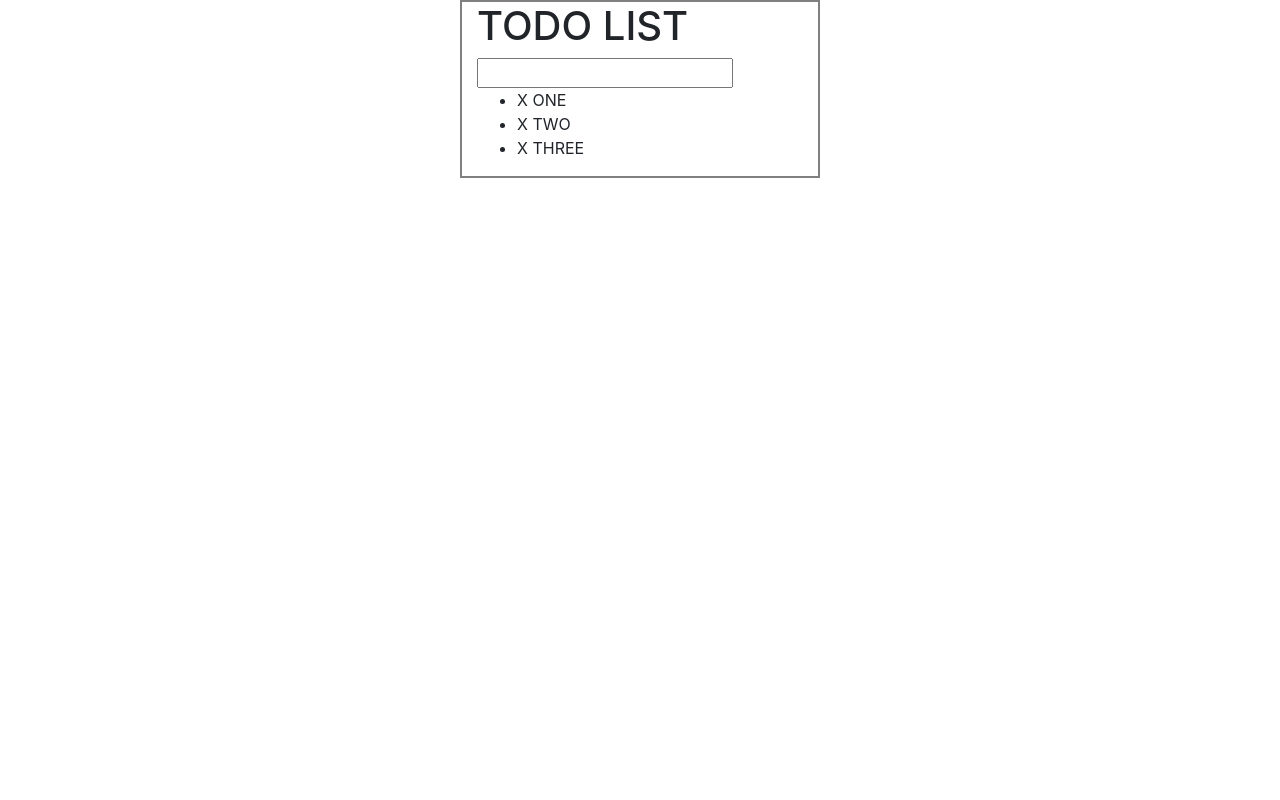
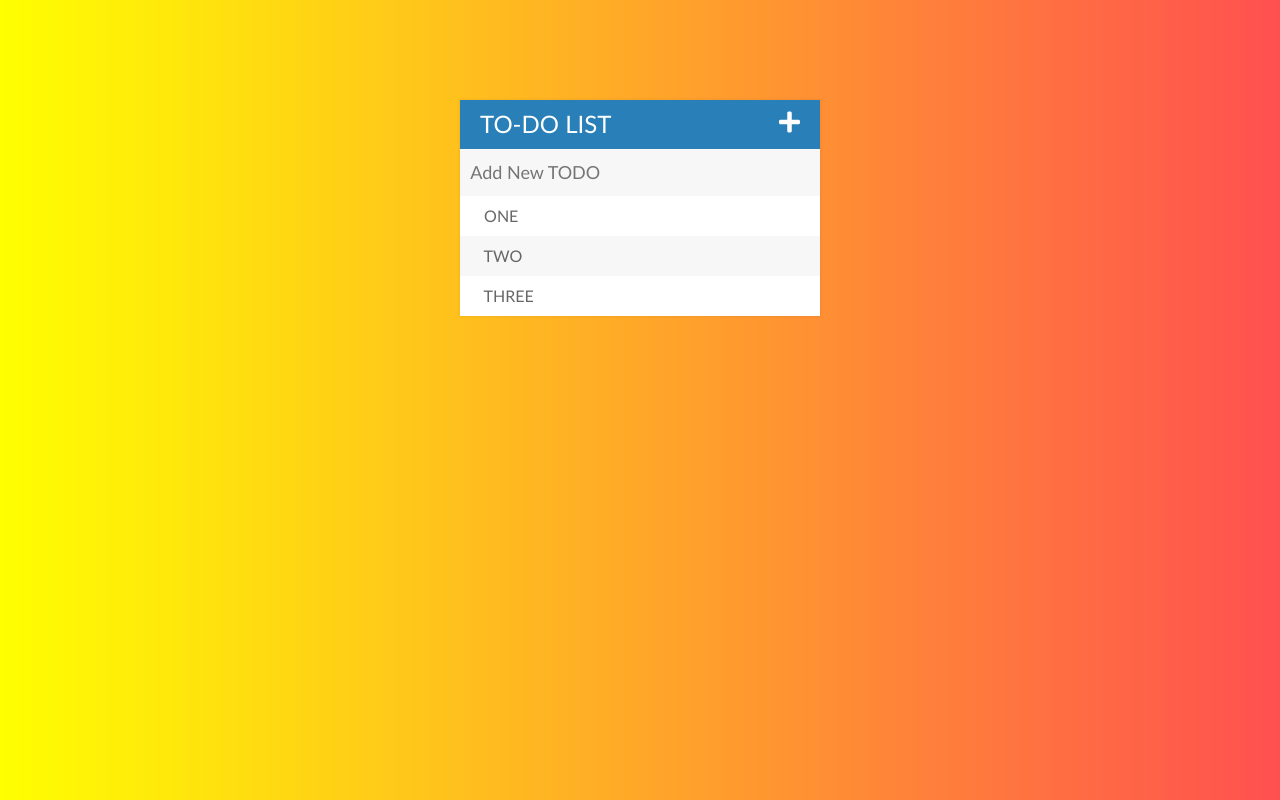
Before and after one commit to ShaerH/To-Do-List, a plain HTML site: page index.html in a window 1280 px wide. Drawn offline with nearby package versions, Linux system fonts and the light colour scheme.

Commit message:
Finished the to do list project

```diff
--- a/css/todos.css
+++ b/css/todos.css
@@ -1,8 +1,68 @@
-.container{
-    border: 2px solid gray;
+body{
+    font-family: Calibri;
+    background: linear-gradient(to right, #ffff00 0%, #ff5050 100%);
+
+}
+.fa-plus{
+    float: right;
+}
+h1{
+    background-color: #2980b9;
+    color: white;
+    margin: 0;
+    padding: 10px 20px;
+    text-transform: uppercase;
+    font-size: 24px;
+    font-weight: normal;
+}
+input{
+    font-size: 18px;
+    background-color: #f7f7f7;
+    color: #2980b9;
+    width: 100%;
+    padding: 2%;
+    box-sizing: border-box;
+    border: 3px solid #0000;
+}
+input:focus{
+    background-color: white;
+    border: 3px solid #2980b9;
+    outline: none;
+}
+ul{
+    margin: 0;
+    padding: 0;
+    list-style: none;
+}
+li{
+    height: 40px;
+    background-color: white;
+    line-height: 40px;
+    color: #666;
+}
+li:nth-child(even){
+    background-color: #f7f7f7;
+}
+span{
+    background-color: #e74c3c;
+    height: 40px;
+    width: 0;
+    margin-right: 20px;
+    text-align: center;
+    color: white;
+    display: inline-block;
+    transition: 0.2s linear;
+    opacity: 0;
+}
+li:hover span{
+    width: 40px;
+    opacity: 1;
+}
+#container{
+    box-shadow: 0 0 3px rgba(0,0,0,.1);
     width: 360px;
-    margin: 0 auto;
-
+    margin: 100px auto;
+    background-color: #f7f7f7;
 }
 
 .completed{
--- a/index.html
+++ b/index.html
@@ -8,6 +8,10 @@
     <link href="https://stackpath.bootstrapcdn.com/bootstrap/4.3.1/css/bootstrap.min.css" rel="stylesheet"
           integrity="sha384-ggOyR0iXCbMQv3Xipma34MD+dH/1fQ784/j6cY/iJTQUOhcWr7x9JvoRxT2MZw1T" crossorigin="anonymous">
 
+    <link rel="stylesheet" href="https://use.fontawesome.com/releases/v5.7.2/css/all.css"
+          integrity="sha384-fnmOCqbTlWIlj8LyTjo7mOUStjsKC4pOpQbqyi7RrhN7udi9RwhKkMHpvLbHG9Sr" crossorigin="anonymous">
+
+
     <link rel="stylesheet" type="text/css" href="css/todos.css">
 
     <title>TO DO LIST</title>
@@ -15,13 +19,15 @@
 </head>
 <body>
 
-<div class="container">
-    <h1>TODO LIST</h1>
-    <input type="text">
+<div id="container">
+    <h1>TO-DO LIST <i class="fas fa-plus"></i></h1>
+
+    <input type="text" placeholder="Add New TODO">
+
     <ul>
-        <li><span>X</span> ONE</li>
-        <li><span>X</span> TWO</li>
-        <li><span>X</span> THREE</li>
+        <li><span><i class="fas fa-trash-alt"></i></span> ONE</li>
+        <li><span><i class="fas fa-trash-alt"></i></span> TWO</li>
+        <li><span><i class="fas fa-trash-alt"></i></span> THREE</li>
 
     </ul>
 </div>
--- a/js/todos.js
+++ b/js/todos.js
@@ -1,9 +1,9 @@
 // cross out items on the list and change color
-$("li").click(function () {
+$("ul").on("click", "li" ,function () {
     $(this).toggleClass("completed");
 });
 
-$("span").click(function (event) {
+$("ul").on("click", "span", function (event) {
     $(this).parent().fadeOut(500, function () {
         $(this).remove();
     });
@@ -11,8 +11,12 @@ $("span").click(function (event) {
 });
 
 $("input[type='text']").keypress(function (event) {
-    if(event.which ===13){
+    if(event.which === 13){
         var text = $(this).val();
-        $("ul").append("<li><span>X</span> "+text+"</li>");
+        $("ul").append("<li><span><i class=\"fas fa-trash-alt\"></i></span> "+text+"</li>");
     }
+});
+
+$(".fa-plus").click(function () {
+    $("input[type='text']").fadeToggle();
 })
```
